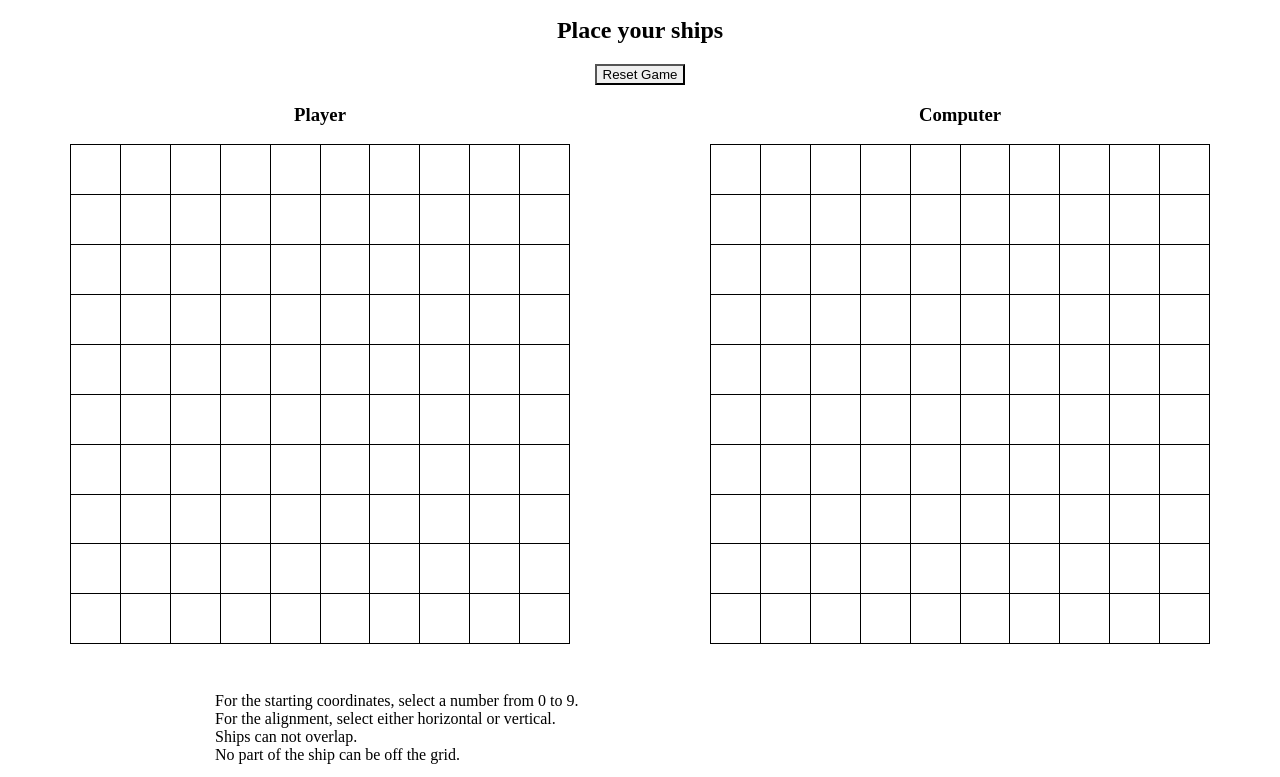
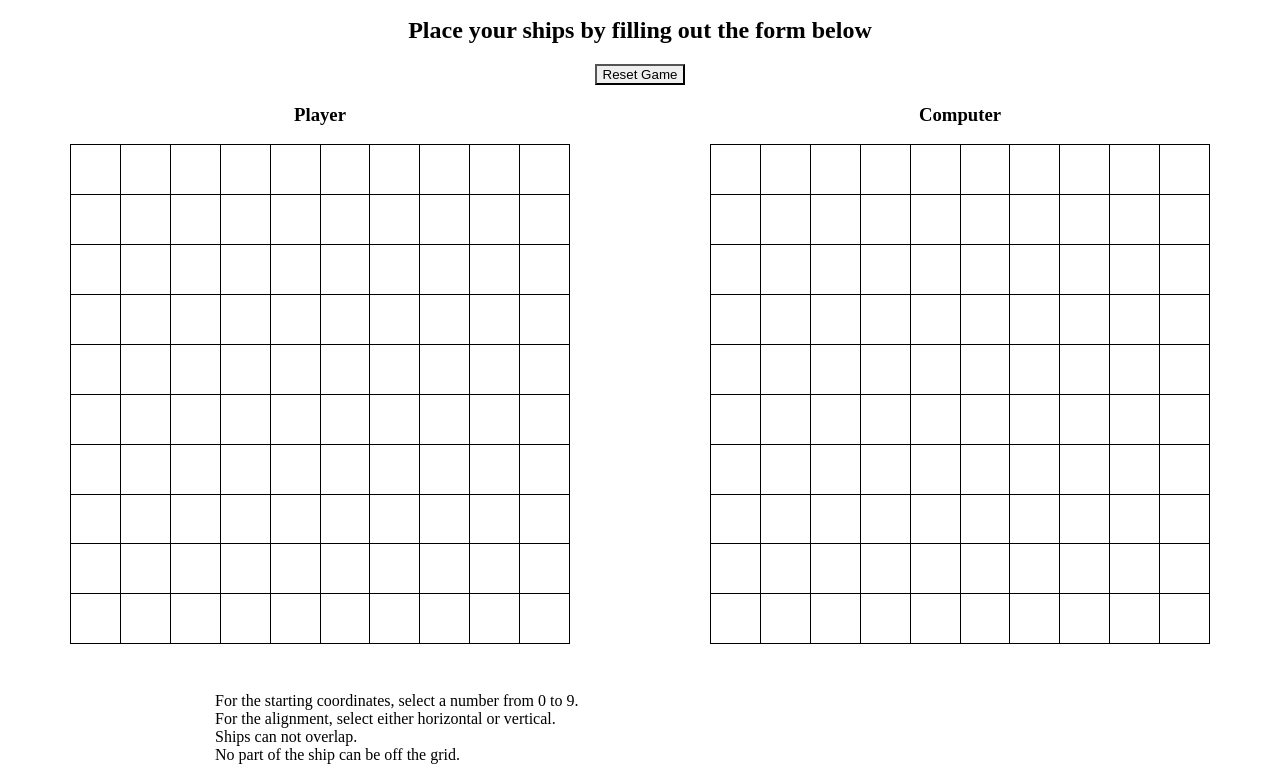
Before and after one commit to CCeph/battleships, a plain HTML site: page index.html in a window 1280 px wide. Shown: the part 95-872 px from the top of the page. Drawn offline with Linux system fonts and the light colour scheme.

Commit message:
Update default title for site

```diff
--- a/index.html
+++ b/index.html
@@ -10,7 +10,7 @@
   <body>
     <div class="header"><h1>Battleships</h1></div>
     <div class="gameStatus">
-      <h2 data-gameStatus>Place your ships</h2>
+      <h2 data-gameStatus>Place your ships by filling out the form below</h2>
       <button data-resetGame>Reset Game</button>
     </div>
     <div class="game">
```
Also changed, not shown: main.js (+1 -1 lines).
